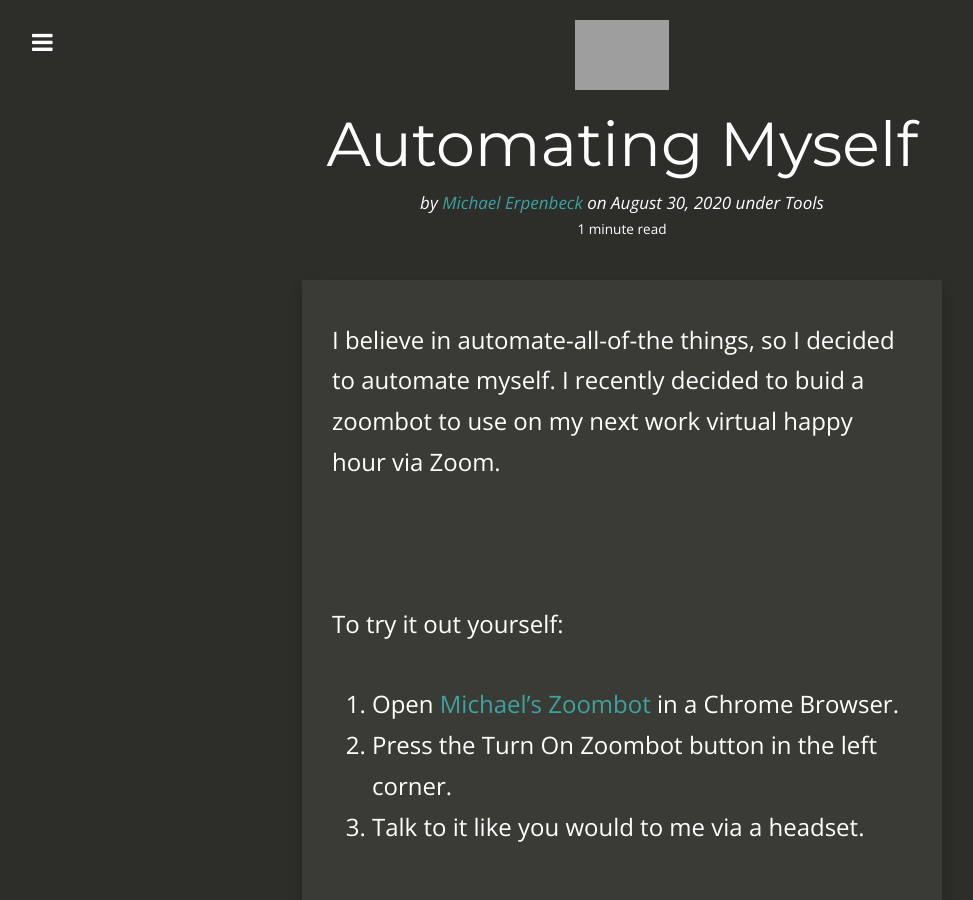
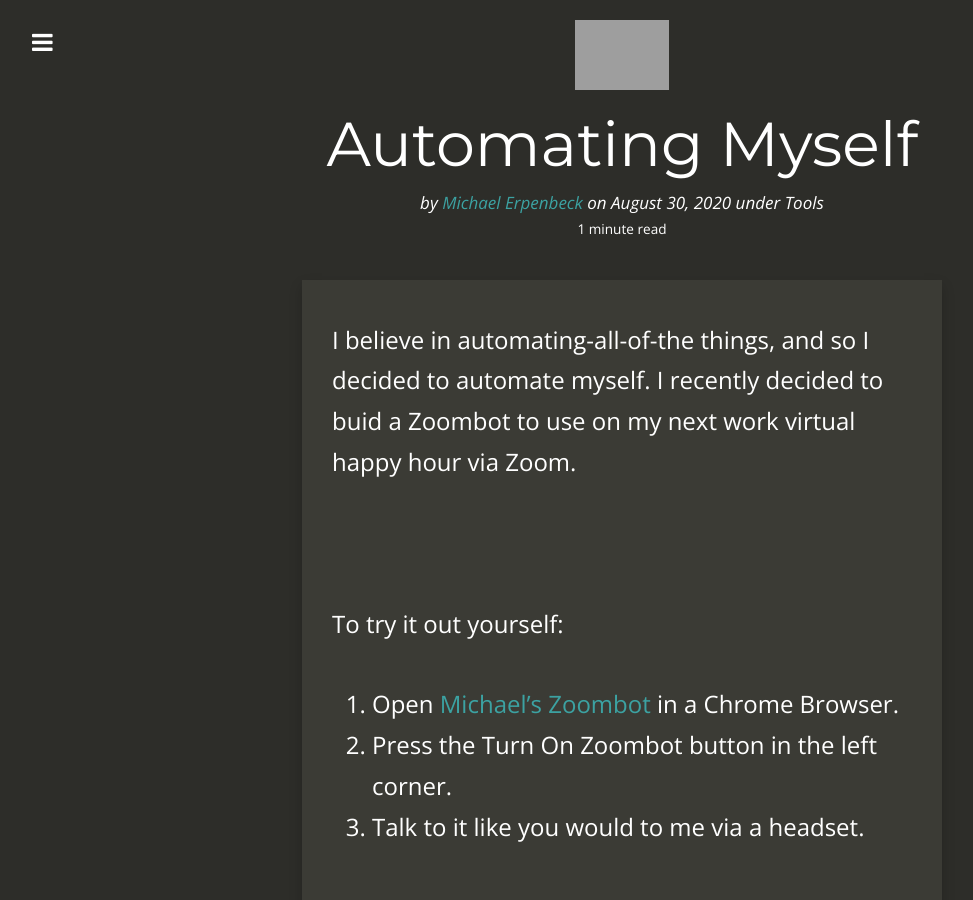
Before and after one commit to GitMje/gitmje.github.io, a Jekyll site: the page built from _posts/2020-08-30-automating-myself.md, in a window 1280 px wide and 900 px high. Shown: the whole window, without its empty margins (18-991 px from the left). Built offline with Jekyll 4.4.1, drawn with Linux system fonts in a browser that asks for light colours; nearby versions of some CDN libraries; grey boxes are pictures that could not be loaded.

Commit message:
updated veriable in old post

```diff
--- a/_posts/2020-08-30-automating-myself.md
+++ b/_posts/2020-08-30-automating-myself.md
@@ -10,7 +10,7 @@ tags:
  - Tools
 ---
 
-I believe in automate-all-of-the things, so I decided to automate myself.  I recently decided to buid a zoombot to use on my next work virtual happy hour via Zoom.
+I believe in automating-all-of-the things, and so I decided to automate myself.  I recently decided to buid a Zoombot to use on my next work virtual happy hour via Zoom.
 
 <p>&nbsp;</p>
 
```
